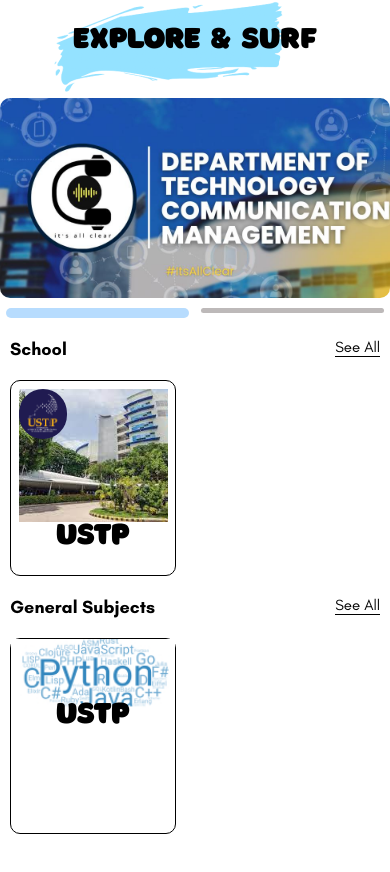
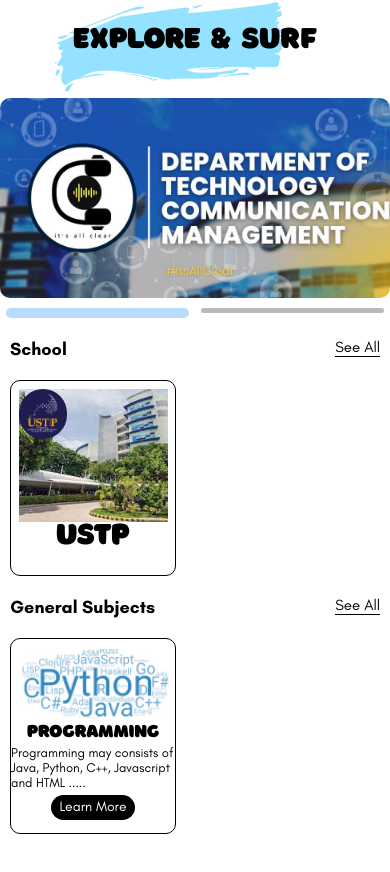
Before and after one commit to jaycetabobo/YumKit, a React Native app: screen /home in a window 390 px wide. Shown: the part 361-1233 px from the top of the page. Built offline with nearby package versions, Linux system fonts and the light colour scheme.

Commit message:
complete the home.js

```diff
--- a/Screen/Content/home.js
+++ b/Screen/Content/home.js
@@ -1,6 +1,7 @@
 import { View , Text, StyleSheet, Image, ScrollView, ImageBackground, SafeAreaView} from "react-native";
 import Carousel from "../../components/Carousel";
 import { TouchableOpacity } from "react-native-gesture-handler";
+import ButtonSubjects from "../../components/buttonSubjects";
 
 export default function Home () {
     return(
@@ -71,9 +72,13 @@
                         style={styles.generalSubjectImage}
                     />
                     <View style={styles.schoolContentText}>
-                        <Text style={styles.schoolContentText2}>
-                            USTP
+                        <Text style={styles.generalSubjectsText}>
+                            programming
                         </Text>
+                        <Text style={styles.generalSubjectsText2}>
+                            Programming may consists of Java, Python, C++, Javascript and HTML .....
+                        </Text>
+                        <ButtonSubjects text="Learn More"/>
                     </View>
                 </View>
 
@@ -167,7 +172,18 @@
     },
     generalSubjectImage:{
         height: 69,
-        width: 'auto'
+        borderRadius: 10,
+        width: 'auto',
+        marginVertical: 10
+    },
+    generalSubjectsText:{
+        fontFamily: 'boorsok',
+        fontSize: 18,
+    },
+    generalSubjectsText2:{
+        fontFamily: 'glacialindi',
+        fontSize: 13,
+        marginTop: 5
     },
 
 
--- /dev/null
+++ b/components/buttonSubjects.js
@@ -0,0 +1,27 @@
+import { View,StyleSheet, Text, TouchableOpacity } from "react-native";
+
+
+export default function ButtonSubjects ({text, onPress, disabled}) {
+    return(
+        <TouchableOpacity onPress={onPress} disabled={disabled}>
+            <View style={styles.container}>
+                <Text style={styles.buttonText} >{text}</Text>
+            </View>
+        </TouchableOpacity>
+    );
+}
+const styles = StyleSheet.create({
+    container:{
+        borderRadius: 50,
+        backgroundColor: 'black',
+        height: 25,
+        width: 84,
+        alignItems: "center",
+        marginTop: 5
+    },
+    buttonText:{
+        fontFamily: 'glacialindi',
+        color: "white",
+        marginVertical: 3
+    }
+})
```
